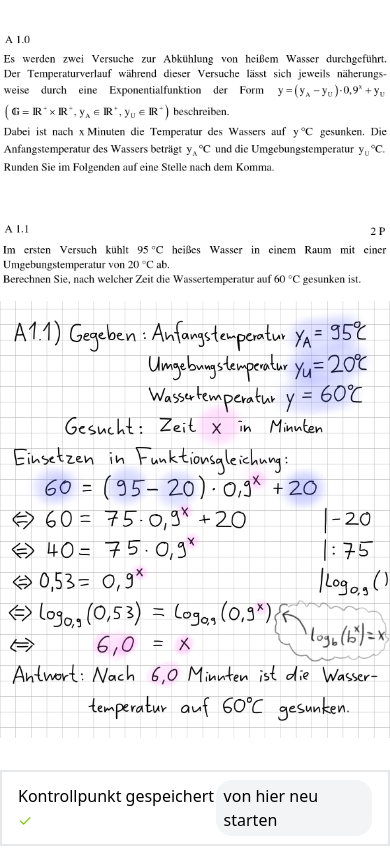
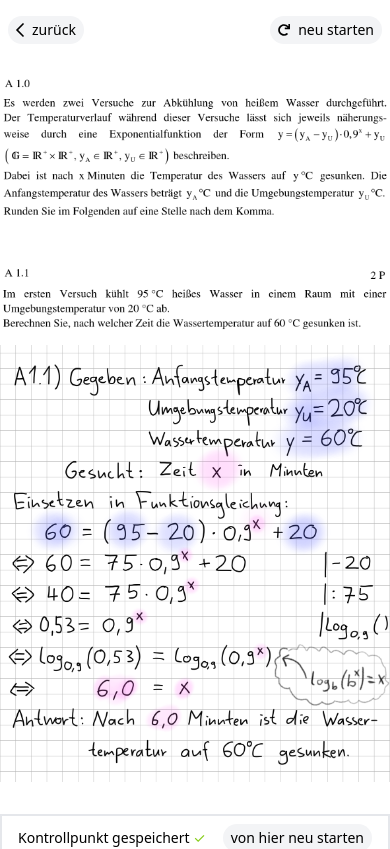
Before and after one commit to Entkenntnis/matherhino, a Next.js app: page /v2/2 in a window 390 px wide. Shown: the top 849 px of the page. Built offline with nearby package versions, Linux system fonts and the light colour scheme.

Commit message:
make responsive

```diff
--- a/src/pages/v2/[id].tsx
+++ b/src/pages/v2/[id].tsx
@@ -31,7 +31,7 @@ export default function PracticePage({ exercise }: { exercise: ExerciseData }) {
   }, [step])
 
   return (
-    <>
+    <div className="text-sm sm:text-base">
       <Head>
         <title>MatheRhino - A1</title>
       </Head>
@@ -42,10 +42,11 @@ export default function PracticePage({ exercise }: { exercise: ExerciseData }) {
           setAudioState('none')
         }}
       />
+      <div className="flex max-w-2xl justify-between mx-auto mt-4 sm:mt-6 lg:mt-0 px-2">
         <div
           className={clsx(
-          'hidden',
-          'lg:fixed lg:left-4 lg:top-4 lg:flex lg:flex-row',
+            '',
+            'lg:fixed lg:left-4 lg:top-4 flex flex-row',
             'items-center cursor-pointer bg-gray-100 hover:bg-gray-200 rounded-2xl px-2 py-1',
             'select-none'
           )}
@@ -55,8 +56,8 @@ export default function PracticePage({ exercise }: { exercise: ExerciseData }) {
         </div>
         <div
           className={clsx(
-          'hidden',
-          'lg:fixed lg:right-4 lg:top-4 lg:flex lg:flex-row',
+            '',
+            'lg:fixed lg:right-4 lg:top-4 flex flex-row',
             'items-center cursor-pointer bg-gray-100 hover:bg-gray-200 rounded-2xl px-2 py-1',
             'select-none'
           )}
@@ -68,6 +69,7 @@ export default function PracticePage({ exercise }: { exercise: ExerciseData }) {
         >
           <RedoIcon className="h-3 inline mr-2" />
           <span> neu starten</span>
+        </div>
       </div>
       <div className="flex flex-col items-center mx-auto w-full max-w-2xl">
         {step >= 0 && renderTask(-2, 38.5)}
@@ -105,7 +107,7 @@ export default function PracticePage({ exercise }: { exercise: ExerciseData }) {
           renderDone('/content/2/realschule_zweig_i_2018_a1_loseung.pdf')}
         <div className="h-32 lg:h-80"></div>
       </div>
-    </>
+    </div>
   )
 
   function renderCheckpoint(
```
Lines whose indentation alone changed are shown as unchanged.
